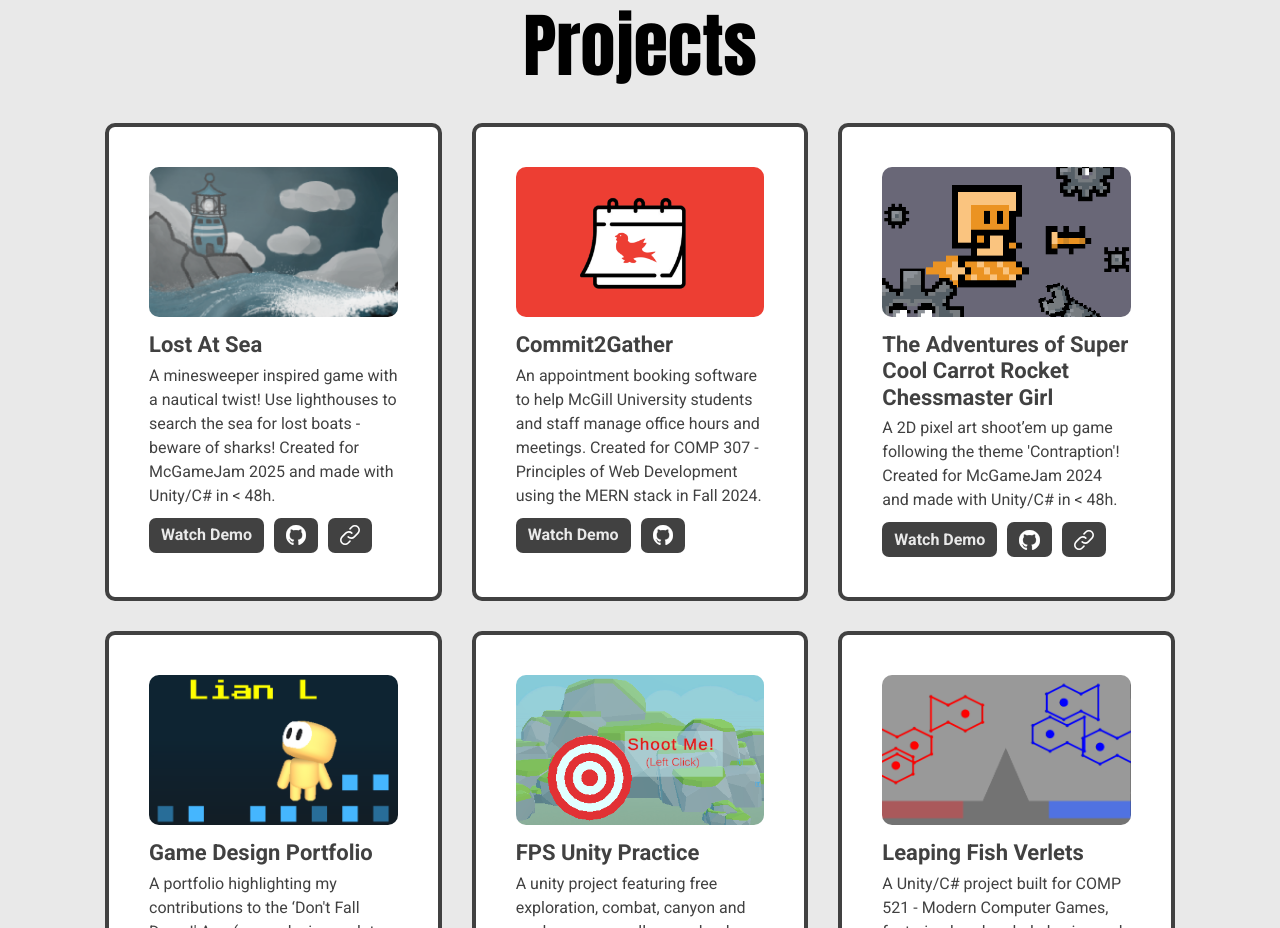
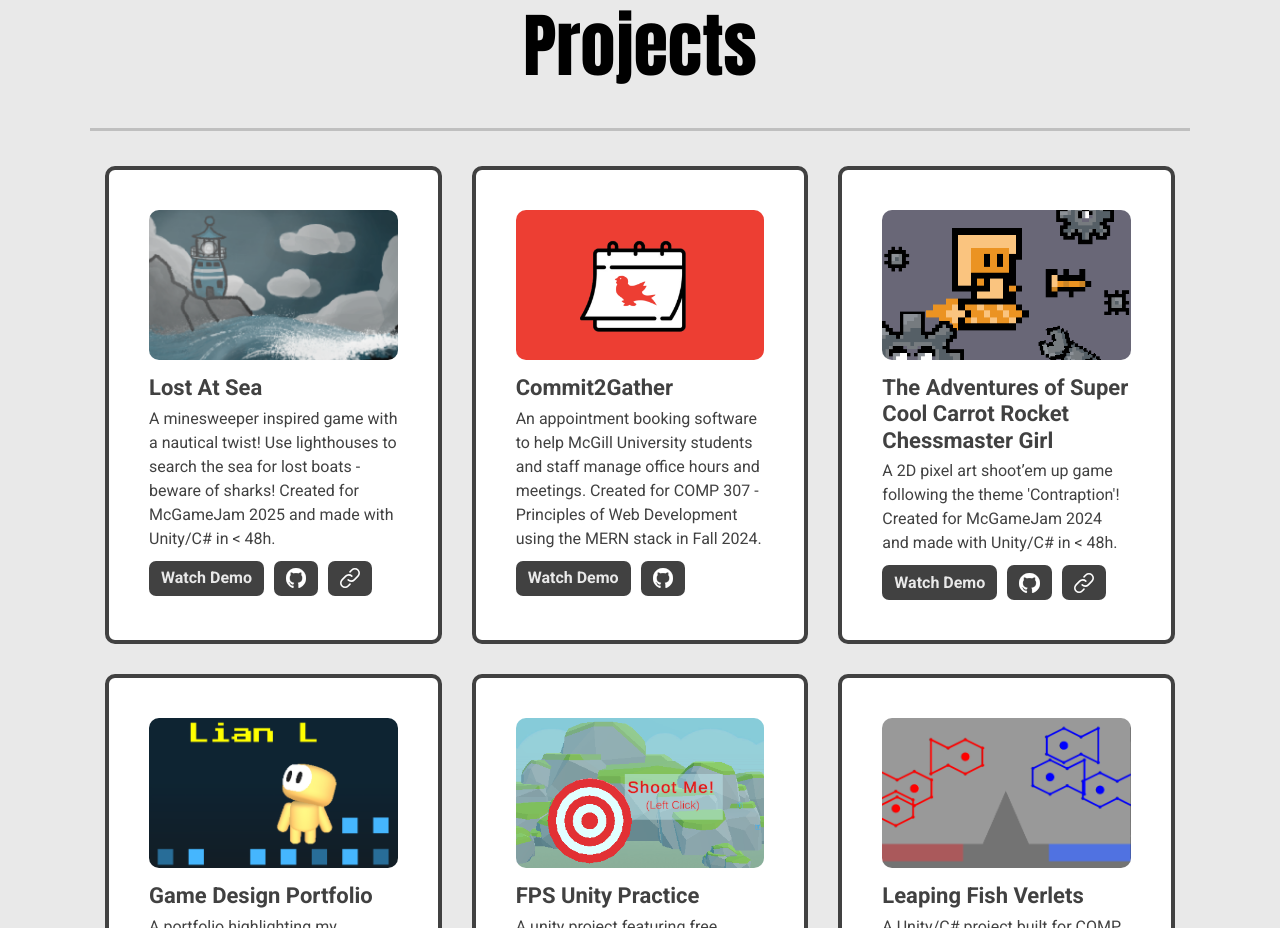
Before and after one commit to LianLambert/lian-website, a Vue app: page /#about in a window 1280 px wide. Shown: the part 2340-3268 px from the top of the page. Built offline with nearby package versions, Linux system fonts and the light colour scheme.

Commit message:
feat: add comments

```diff
--- a/src/components/ExperienceEntry.vue
+++ b/src/components/ExperienceEntry.vue
@@ -1,5 +1,7 @@
 <template>
   <div class="experience-entry row g-0">
+
+    <!-- Company/Time -->
     <div class="col-12 col-md-4 left-align-text mb-4" style="padding: 0">
       <a :href="props.link" target="_blank">
         <h3 class="section-title">{{ company }}</h3>
@@ -9,6 +11,8 @@
         <b>{{ timeAtPosition }}</b>
       </div>
     </div>
+
+    <!-- Description/Location/Link -->
     <div class="col-12 col-md-8 left-align-text" style="padding: 0">
       <h4 class="section-title">{{ position }}</h4>
       <div v-html="description" class="my-2"></div>
--- a/src/components/MainNavBar.vue
+++ b/src/components/MainNavBar.vue
@@ -89,10 +89,6 @@ onMounted(() => {
 
   // close navbar when window screen is large prevents default open when small
   window.addEventListener("resize", handleResize);
-});
-
-onUnmounted(() => {
-  document.removeEventListener("click", handleClickOutsideNav);
 });
 
 window.addEventListener("scroll", () => {
--- a/src/components/sections/AbilitySection.vue
+++ b/src/components/sections/AbilitySection.vue
@@ -1,12 +1,16 @@
 <template>
   <section id="ability" class="section centered">
     <div id="ability-container">
+      <!-- Title -->
       <h1 class="mb-3 h1-dark-bg" style="background-color: var(--dark-purple)">Abilities</h1>
+      <!-- Categories -->
       <div v-for="(category, index) in categories" :key="index" class="mb-4">
+        <!-- Category Titles -->
         <hr class="horizontal-divider" />
         <div class="d-flex">
           <h2 class="h2-dark-bg mb-3">{{ category.title }}</h2>
         </div>
+        <!-- Category Ratings -->
         <div class="row" style="padding: 0; margin: 0">
           <div v-for="(rating, skill) in category.items" :key="skill" class="col-12 col-md-6">
             <AbilityRating :ability="skill" :rating="rating" />
--- a/src/components/sections/ExperienceSection.vue
+++ b/src/components/sections/ExperienceSection.vue
@@ -1,7 +1,10 @@
 <template>
   <section id="experience" class="section centered">
     <div id="experience-container">
+      <!-- Title -->
       <h1 class="mb-3 h1-dark-bg" style="background-color: var(--dark-purple)">Experience</h1>
+
+      <!-- Education -->
       <hr class="horizontal-divider" />
       <div class="d-flex"><h2 class="h2-dark-bg">Education</h2></div>
       <ExperienceEntry
@@ -13,6 +16,8 @@
         location="Montreal, QB"
         :showTimeAtPosition="false"
       />
+
+      <!-- Work -->
       <hr class="horizontal-divider" />
       <div class="d-flex"><h2 class="h2-dark-bg">Work</h2></div>
       <ExperienceEntry
--- a/src/components/sections/ProjectSection.vue
+++ b/src/components/sections/ProjectSection.vue
@@ -1,7 +1,11 @@
 <template>
   <section id="project" class="section centered">
     <div id="project-container" class="row">
+      <!-- Title -->
       <div><h1 class="h1-light-bg" style="color: black">Projects</h1></div>
+      <hr class="horizontal-divider" />
+
+      <!-- Projects -->
       <ProjectEntry
         title="Lost At Sea"
         :image="LostAtSea"
@@ -92,4 +96,10 @@ import LeapingFishVerletsVideo from "../../videos/LeapingFishVerlets-preview.mp4
   max-width: 1100px;
   padding: 20px 0px;
 }
+
+.horizontal-divider {
+  border-top: 3px solid var(--dark-grey);
+  width: 100%;
+  margin: 20px 0;
+}
 </style>
```
Also changed, not shown: src/components/ProjectEntry.vue (+10 -9 lines), src/components/sections/AboutSection.vue (+17 -0 lines).
